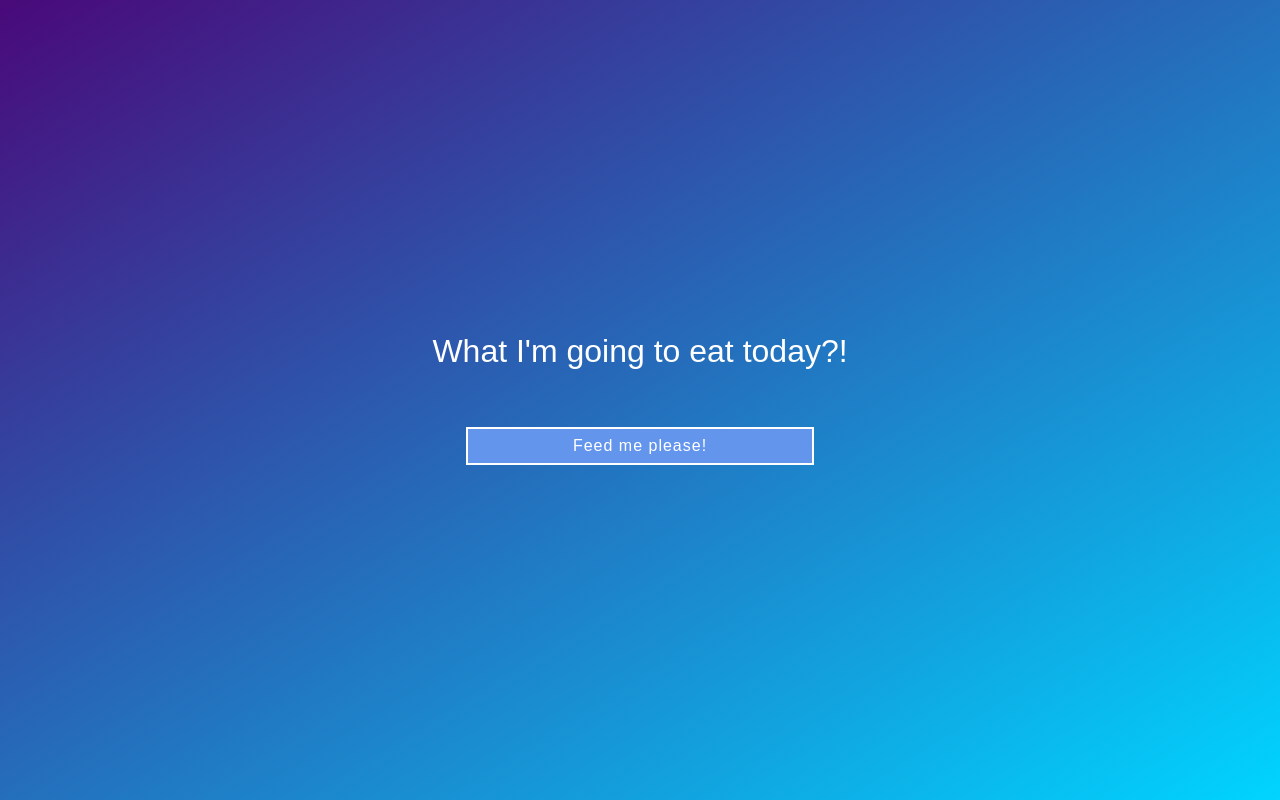
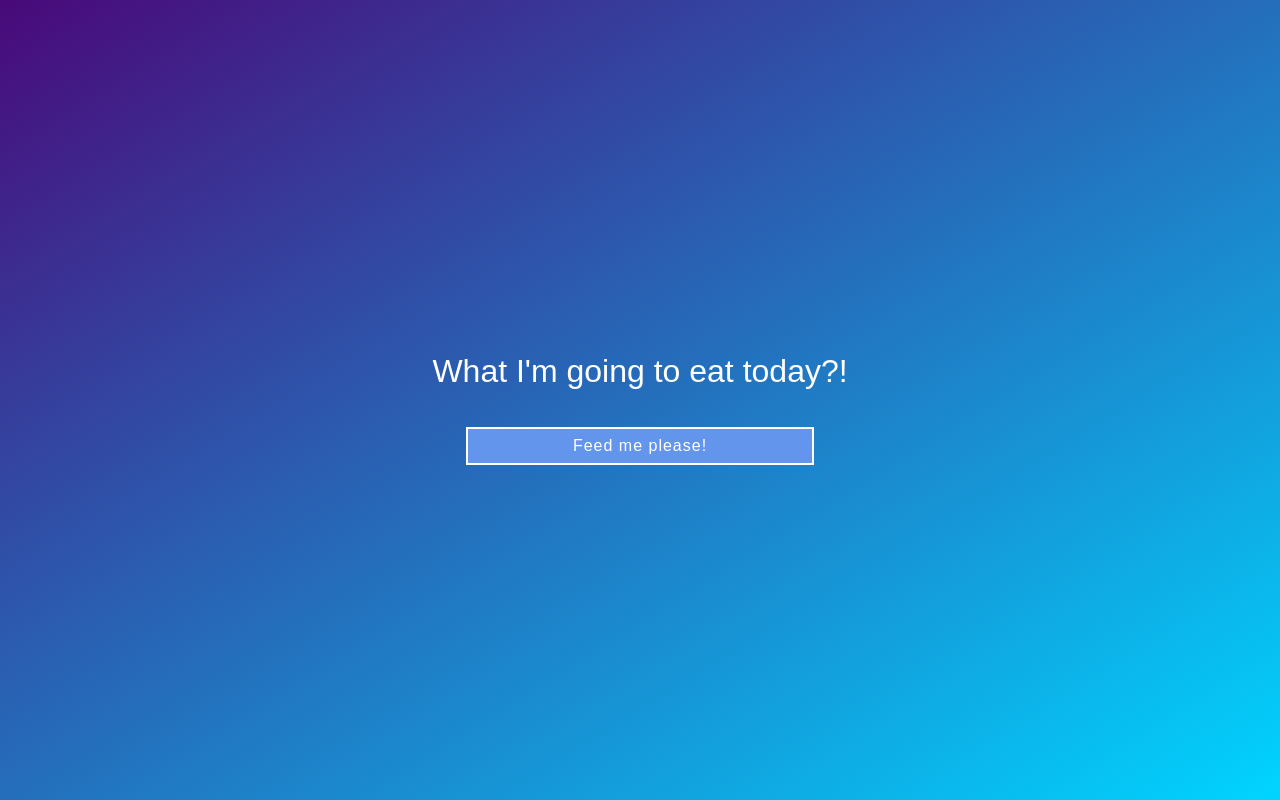
Before and after one commit to SimasDei/baltic-react-four, a React (Create React App) app: page / in a window 1280 px wide. Built offline with nearby package versions, Linux system fonts and the light colour scheme.

Commit message:
add go back

```diff
--- a/src/App.js
+++ b/src/App.js
@@ -19,8 +19,8 @@ class App extends Component {
     //let preloader = this.state.isPreloader ? <Preloader/> : ''
     return (
       <div className="App" id={'App'}>
-        <h1>What I'm going to eat today?!</h1>
         <div id="content">
+          <h1>What I'm going to eat today?!</h1>
           <button onClick={this.fetchMealData.bind(this)}>Feed me please!</button>
         </div>
       </div>
--- a/src/Components/MealView.js
+++ b/src/Components/MealView.js
@@ -37,7 +37,7 @@ export default function MealView(props) {
 }
 
 let goBack = () => {
-  ReactDOM.render(<App/>, document.getElementById('App'));
+  ReactDOM.render(<App/>, document.getElementById('content'));
 };
 
 function getIngredients(data) {
```
